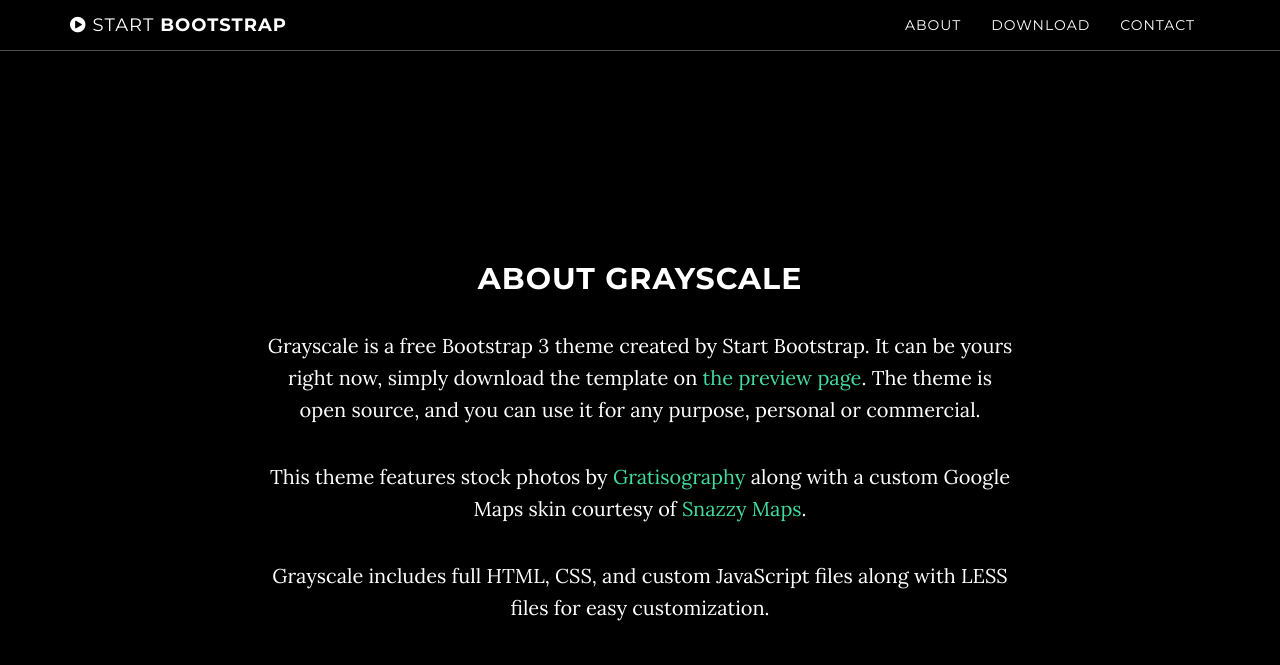
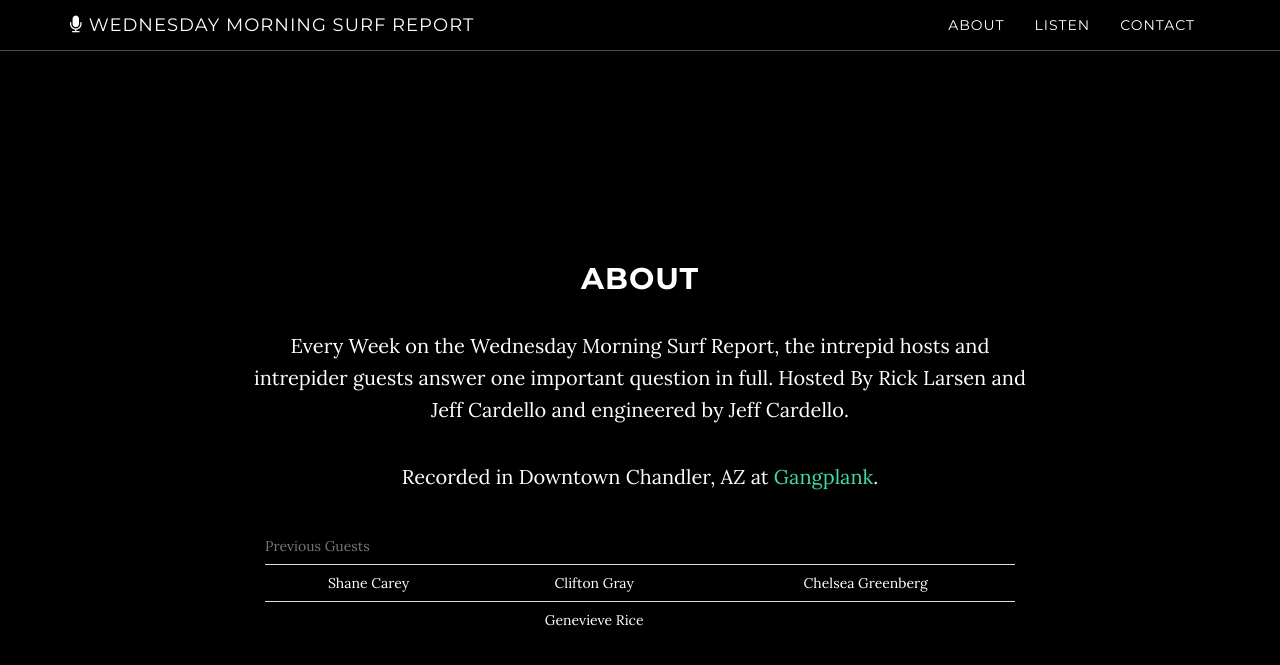
Before and after one commit to rlarsen4/wednesdaymorningsurfreport, a Jekyll site: the page index.html, which Jekyll copies as it is, in a window 1280 px wide and 900 px high, scrolled down 888 px. Shown: the top 665 px of the window. Built offline with Jekyll 4.4.1, drawn with Linux system fonts in a browser that asks for light colours; some of the changed text lies outside the part shown.

Commit message:
fixed index.html

```diff
--- a/index.html
+++ b/index.html
@@ -9,7 +9,7 @@
     <meta name="description" content="">
     <meta name="author" content="">
 
-    <title>Grayscale - Start Bootstrap Theme</title>
+    <title>Wednesday Morning Surf Report</title>
 
     <!-- Bootstrap Core CSS -->
     <link href="css/bootstrap.min.css" rel="stylesheet">
@@ -21,7 +21,8 @@
     <link href="font-awesome/css/font-awesome.min.css" rel="stylesheet" type="text/css">
     <link href="http://fonts.googleapis.com/css?family=Lora:400,700,400italic,700italic" rel="stylesheet" type="text/css">
     <link href="http://fonts.googleapis.com/css?family=Montserrat:400,700" rel="stylesheet" type="text/css">
-
+    <link href="css/wednesdaymorning.css" rel="stylesheet" type="text/css">
+	<link rel="shortcut icon" type="image/x-icon" href="img/record-icon.ico" />
     <!-- HTML5 Shim and Respond.js IE8 support of HTML5 elements and media queries -->
     <!-- WARNING: Respond.js doesn't work if you view the page via file:// -->
     <!--[if lt IE 9]>
@@ -41,7 +42,7 @@
                     <i class="fa fa-bars"></i>
                 </button>
                 <a class="navbar-brand page-scroll" href="#page-top">
-                    <i class="fa fa-play-circle"></i>  <span class="light">Start</span> Bootstrap
+                    <i class="fa fa-microphone"></i>  <span class="light">Wednesday Morning Surf Report</
                 </a>
             </div>
 
@@ -56,7 +57,7 @@
                         <a class="page-scroll" href="#about">About</a>
                     </li>
                     <li>
-                        <a class="page-scroll" href="#download">Download</a>
+                        <a class="page-scroll" href="#listen">Listen</a>
                     </li>
                     <li>
                         <a class="page-scroll" href="#contact">Contact</a>
@@ -69,13 +70,13 @@
     </nav>
 
     <!-- Intro Header -->
-    <header class="intro">
+    <header class="intro home">
         <div class="intro-body">
             <div class="container">
                 <div class="row">
                     <div class="col-md-8 col-md-offset-2">
-                        <h1 class="brand-heading">Grayscale</h1>
-                        <p class="intro-text">A free, responsive, one page Bootstrap theme.<br>Created by Start Bootstrap.</p>
+                        <h1 class="brand-heading">The Wednesday Morning Surf Report</h1>
+                        <p class="intro-text">A comedy podcast hosted by Jeff Cardello and Rick Larsen.</p>
                         <a href="#about" class="btn btn-circle page-scroll">
                             <i class="fa fa-angle-double-down animated"></i>
                         </a>
@@ -87,59 +88,74 @@
 
     <!-- About Section -->
     <section id="about" class="container content-section text-center">
-        <div class="row">
+        <div class="row about-section">
             <div class="col-lg-8 col-lg-offset-2">
-                <h2>About Grayscale</h2>
-                <p>Grayscale is a free Bootstrap 3 theme created by Start Bootstrap. It can be yours right now, simply download the template on <a href="http://startbootstrap.com/template-overviews/grayscale/">the preview page</a>. The theme is open source, and you can use it for any purpose, personal or commercial.</p>
-                <p>This theme features stock photos by <a href="http://gratisography.com/">Gratisography</a> along with a custom Google Maps skin courtesy of <a href="http://snazzymaps.com/">Snazzy Maps</a>.</p>
-                <p>Grayscale includes full HTML, CSS, and custom JavaScript files along with LESS files for easy customization.</p>
+                <h2>About</h2>
+                <p class="row">Every Week on the Wednesday Morning Surf Report, the intrepid hosts and intrepider guests answer one important question in full. Hosted By Rick Larsen and Jeff Cardello and engineered by Jeff Cardello.</p>
+                <p>Recorded in Downtown Chandler, AZ at <a href="http://gangplankhq.com">Gangplank</a>.</p>
+                <table class="table">
+                	<caption>Previous Guests</caption>
+                	<tr>
+                		<!-- <td>Bill Binder</td> -->
+                		<td>Shane Carey</td>
+                		<td>Clifton Gray</td>
+                	<!-- </tr> -->
+                	<!-- <tr> -->
+                		<td>Chelsea Greenberg</td>
+                		<!-- <td>Eli Kluger</td> -->
+                		<!-- <td>NegativSteve</td> -->
+                	</tr>
+                	<tr>
+                		<td></td>
+                		<td>Genevieve Rice</td>
+                		<td></td>
+                	</tr>
+                </table>
             </div>
         </div>
     </section>
 
-    <!-- Download Section -->
-    <section id="download" class="content-section text-center">
-        <div class="download-section">
+    <!-- Listen Section -->
+    <section id="listen" class="content-section text-center">
+        <div class="listen-section">
             <div class="container">
                 <div class="col-lg-8 col-lg-offset-2">
-                    <h2>Download Grayscale</h2>
-                    <p>You can download Grayscale for free on the preview page at Start Bootstrap.</p>
-                    <a href="http://startbootstrap.com/template-overviews/grayscale/" class="btn btn-default btn-lg">Visit Download Page</a>
+                	<h2>Listen</h2>
+                	<a href="http://wednesdaymorningsurfreport.podbean.com/" class="btn btn-default btn-lg"><i class="fa fa-headphones fa-fw"></i><span class="podbean">Open on Podbean</span></a>
+                	<br><br>
+                	<iframe src="http://wednesdaymorningsurfreport.podbean.com/" frameborder="0" class="pod-bean"></iframe>
+                	<br>
                 </div>
             </div>
         </div>
     </section>
 
     <!-- Contact Section -->
-    <section id="contact" class="container content-section text-center">
+    <section id="contact" class="container contact-section content-section text-center">
         <div class="row">
             <div class="col-lg-8 col-lg-offset-2">
-                <h2>Contact Start Bootstrap</h2>
-                <p>Feel free to email us to provide some feedback on our templates, give us suggestions for new templates and themes, or to just say hello!</p>
-                <p><a href="mailto:feedback@startbootstrap.com">feedback@startbootstrap.com</a>
+                <h2>Contact Us</h2>
+                <p>Say hello!</p>
+                <p><a href="mailto:wednesdaymorningsurfreport@gmail.com">wednesdaymorningsurfreport@gmail.com</a>
                 </p>
                 <ul class="list-inline banner-social-buttons">
                     <li>
-                        <a href="https://twitter.com/SBootstrap" class="btn btn-default btn-lg"><i class="fa fa-twitter fa-fw"></i> <span class="network-name">Twitter</span></a>
+                        <a href="https://twitter.com/rlarsen4" class="btn btn-default btn-lg"><i class="fa fa-twitter fa-fw"></i> <span class="network-name">@rlarsen4</span></a>
                     </li>
                     <li>
-                        <a href="https://github.com/IronSummitMedia/startbootstrap" class="btn btn-default btn-lg"><i class="fa fa-github fa-fw"></i> <span class="network-name">Github</span></a>
-                    </li>
-                    <li>
-                        <a href="https://plus.google.com/+Startbootstrap/posts" class="btn btn-default btn-lg"><i class="fa fa-google-plus fa-fw"></i> <span class="network-name">Google+</span></a>
+                        <a href="https://twitter.com/jcardello" class="btn btn-default btn-lg"><i class="fa fa-twitter fa-fw"></i> <span class="network-name">@jcardello</span></a>
+                    </li>                    <li>
+                        <a href="https://facebook.com/wednesdaymorningsurfreport" class="btn btn-default btn-lg"><i class="fa fa-facebook fa-fw"></i> <span class="network-name">Facebook</span></a>
                     </li>
                 </ul>
             </div>
         </div>
     </section>
 
-    <!-- Map Section -->
-    <div id="map"></div>
-
     <!-- Footer -->
     <footer>
         <div class="container text-center">
-            <p>Copyright &copy; Your Website 2014</p>
+            <p>Copyright &copy; @rlarsen4 & @jcardello</p>
         </div>
     </footer>
 
@@ -152,9 +168,6 @@
     <!-- Plugin JavaScript -->
     <script src="js/jquery.easing.min.js"></script>
 
-    <!-- Google Maps API Key - Use your own API key to enable the map feature. More information on the Google Maps API can be found at https://developers.google.com/maps/ -->
-    <script type="text/javascript" src="https://maps.googleapis.com/maps/api/js?key=AIzaSyCRngKslUGJTlibkQ3FkfTxj3Xss1UlZDA&sensor=false"></script>
-
     <!-- Custom Theme JavaScript -->
     <script src="js/grayscale.js"></script>
 
```
